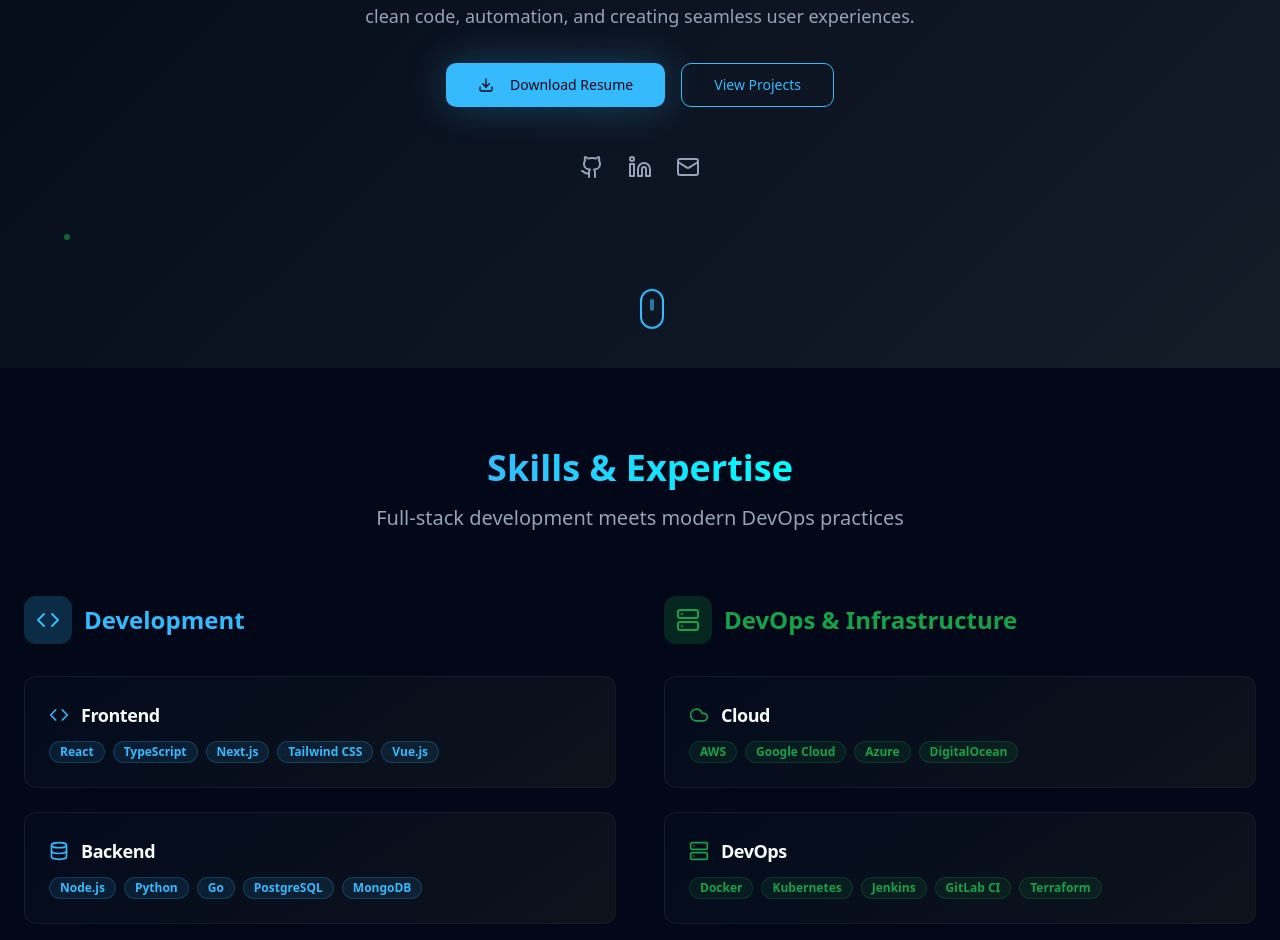
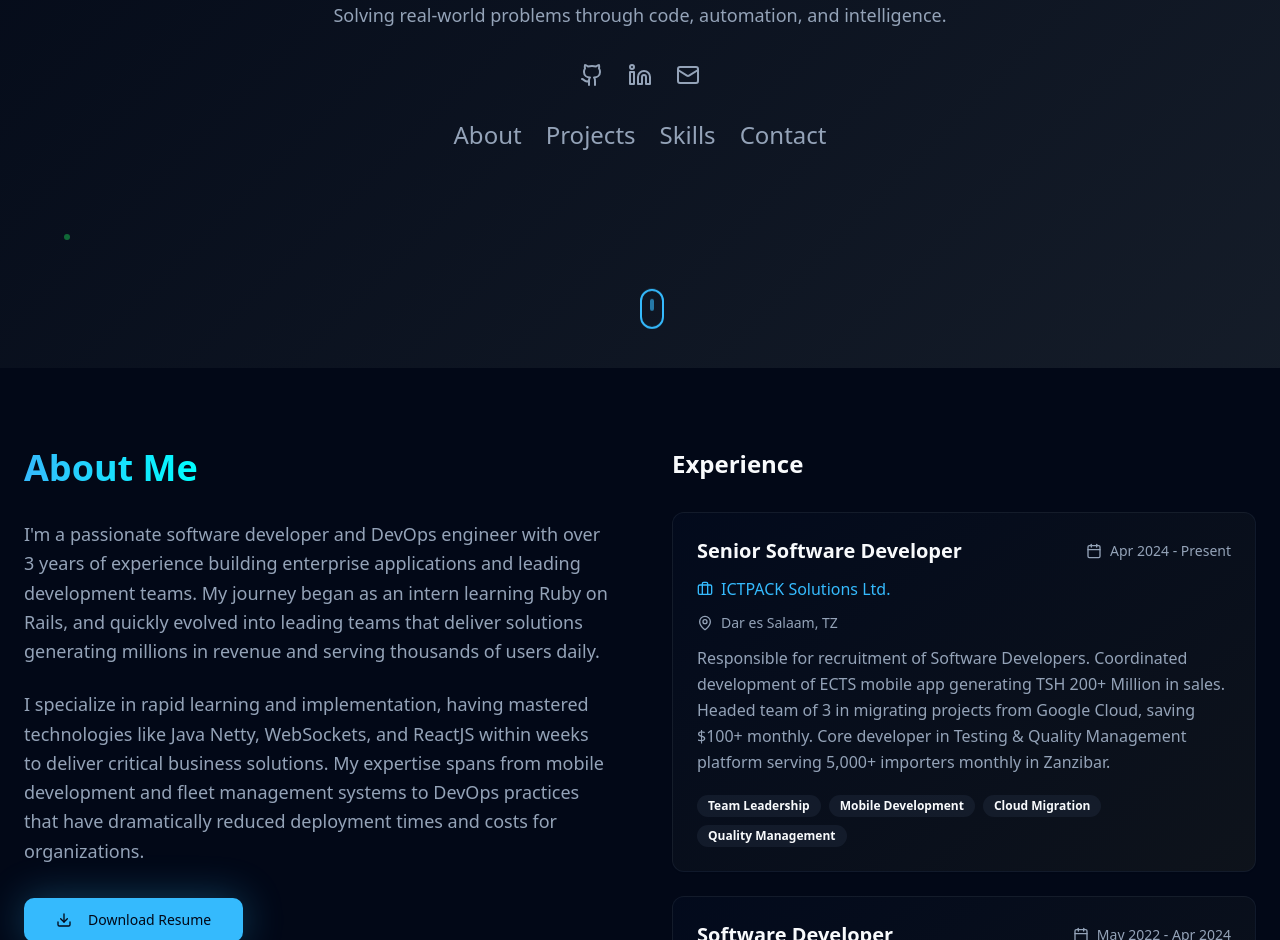
Before and after one commit to mepowerleo10/mepowerleo10.github.io, a React (Vite) app: page / in a window 1280 px wide. Shown: the part 432-1372 px from the top of the page. Built offline with nearby package versions, Linux system fonts and the light colour scheme.

Commit message:
Update the site to match personal style and branding

```diff
--- a/package.json
+++ b/package.json
@@ -40,6 +40,7 @@
     "@radix-ui/react-toggle-group": "^1.1.0",
     "@radix-ui/react-tooltip": "^1.1.4",
     "@tanstack/react-query": "^5.56.2",
+    "@types/react-scroll": "^1.8.10",
     "class-variance-authority": "^0.7.1",
     "clsx": "^2.1.1",
     "cmdk": "^1.0.0",
@@ -54,6 +55,7 @@
     "react-hook-form": "^7.53.0",
     "react-resizable-panels": "^2.1.3",
     "react-router-dom": "^6.26.2",
+    "react-scroll": "^1.9.3",
     "recharts": "^2.12.7",
     "sonner": "^1.5.0",
     "tailwind-merge": "^2.5.2",
--- a/src/components/About.tsx
+++ b/src/components/About.tsx
@@ -1,8 +1,16 @@
+import { Button } from "@/components/ui/button";
+import { Download } from "lucide-react";
+import { useRef } from "react";
 import { Card, CardContent } from "@/components/ui/card";
 import { Badge } from "@/components/ui/badge";
 import { Calendar, MapPin, Briefcase } from "lucide-react";
+import { useIntersectionObserver } from "@/hooks/use-intersection-observer";
+import { cn } from "@/lib/utils";
 
 const About = () => {
+  const ref = useRef<HTMLDivElement>(null);
+  const isIntersecting = useIntersectionObserver(ref, { threshold: 0.1 });
+
   const experience = [
     {
       title: "Senior Software Developer",
@@ -39,8 +47,14 @@ const About = () => {
   ];
 
   return (
-    <section className="py-20 px-6">
-      <div className="max-w-7xl mx-auto">
+    <section id="about" className="py-20 px-6">
+      <div
+        ref={ref}
+        className={cn(
+          "max-w-7xl mx-auto transition-opacity duration-1000 ease-in",
+          isIntersecting ? "opacity-100" : "opacity-0"
+        )}
+      >
         <div className="grid lg:grid-cols-2 gap-16 items-start">
           {/* About content */}
           <div>
@@ -64,12 +78,10 @@ const About = () => {
               </p>
 
               <div className="flex flex-wrap gap-3 mt-8">
-                <Badge variant="outline" className="text-primary border-primary/50 px-3 py-1">
-                  Available for hire
-                </Badge>
-                <Badge variant="outline" className="text-accent border-accent/50 px-3 py-1">
-                  Open to consulting
-                </Badge>
+                <Button size="lg" className="bg-primary hover:bg-primary/90 text-primary-foreground glow-effect transition-all duration-300 hover:scale-105">
+                  <Download className="mr-2 h-4 w-4" />
+                  Download Resume
+                </Button>
               </div>
             </div>
           </div>
--- a/src/components/Contact.tsx
+++ b/src/components/Contact.tsx
@@ -1,13 +1,25 @@
+import { useRef } from "react";
 import { Button } from "@/components/ui/button";
 import { Card, CardContent, CardHeader, CardTitle } from "@/components/ui/card";
 import { Input } from "@/components/ui/input";
 import { Textarea } from "@/components/ui/textarea";
 import { Mail, Phone, MapPin, Send } from "lucide-react";
+import { useIntersectionObserver } from "@/hooks/use-intersection-observer";
+import { cn } from "@/lib/utils";
 
 const Contact = () => {
+  const ref = useRef<HTMLDivElement>(null);
+  const isIntersecting = useIntersectionObserver(ref, { threshold: 0.1 });
+
   return (
-    <section className="py-20 px-6 bg-secondary/20">
-      <div className="max-w-7xl mx-auto">
+    <section id="contact" className="py-20 px-6 bg-secondary/20">
+      <div
+        ref={ref}
+        className={cn(
+          "max-w-7xl mx-auto transition-opacity duration-1000 ease-in",
+          isIntersecting ? "opacity-100" : "opacity-0"
+        )}
+      >
         <div className="text-center mb-16">
           <h2 className="text-4xl font-bold mb-4">
             <span className="gradient-text">Get In Touch</span>
@@ -37,7 +49,7 @@ const Contact = () => {
                 </div>
                 <div>
                   <p className="font-medium">Email</p>
-                  <p className="text-muted-foreground">alex.johnson@email.com</p>
+                  <p className="text-muted-foreground">mussa.shomari10@gmail.com</p>
                 </div>
               </div>
 
@@ -47,7 +59,7 @@ const Contact = () => {
                 </div>
                 <div>
                   <p className="font-medium">Phone</p>
-                  <p className="text-muted-foreground">+1 (555) 123-4567</p>
+                  <p className="text-muted-foreground">+255 710 927 650</p>
                 </div>
               </div>
 
@@ -57,7 +69,7 @@ const Contact = () => {
                 </div>
                 <div>
                   <p className="font-medium">Location</p>
-                  <p className="text-muted-foreground">San Francisco, CA</p>
+                  <p className="text-muted-foreground">Dar es Salaam, Tanzania</p>
                 </div>
               </div>
             </div>
--- /dev/null
+++ b/src/components/FloatingNav.tsx
@@ -0,0 +1,35 @@
+
+import { Link } from 'react-scroll';
+import { Home, User, Code, Briefcase, Mail } from 'lucide-react';
+import { cn } from '@/lib/utils';
+
+const FloatingNav = ({ isNavVisible }: { isNavVisible: boolean }) => {
+  return (
+    <div
+      className={cn(
+        'fixed bottom-8 right-8 z-50 transition-opacity duration-300',
+        isNavVisible ? 'opacity-0' : 'opacity-100'
+      )}
+    >
+      <div className="flex flex-col items-center space-y-4">
+        <Link to="hero" smooth={true} duration={500} className="p-3 bg-background/80 backdrop-blur-sm rounded-full shadow-lg hover:bg-primary hover:text-primary-foreground transition-all duration-300 cursor-pointer">
+          <Home className="h-6 w-6" />
+        </Link>
+        <Link to="about" smooth={true} duration={500} className="p-3 bg-background/80 backdrop-blur-sm rounded-full shadow-lg hover:bg-primary hover:text-primary-foreground transition-all duration-300 cursor-pointer">
+          <User className="h-6 w-6" />
+        </Link>
+        <Link to="projects" smooth={true} duration={500} className="p-3 bg-background/80 backdrop-blur-sm rounded-full shadow-lg hover:bg-primary hover:text-primary-foreground transition-all duration-300 cursor-pointer">
+          <Briefcase className="h-6 w-6" />
+        </Link>
+        <Link to="skills" smooth={true} duration={500} className="p-3 bg-background/80 backdrop-blur-sm rounded-full shadow-lg hover:bg-primary hover:text-primary-foreground transition-all duration-300 cursor-pointer">
+          <Code className="h-6 w-6" />
+        </Link>
+        <Link to="contact" smooth={true} duration={500} className="p-3 bg-background/80 backdrop-blur-sm rounded-full shadow-lg hover:bg-primary hover:text-primary-foreground transition-all duration-300 cursor-pointer">
+          <Mail className="h-6 w-6" />
+        </Link>
+      </div>
+    </div>
+  );
+};
+
+export default FloatingNav;
--- a/src/components/Footer.tsx
+++ b/src/components/Footer.tsx
@@ -9,9 +9,9 @@ const Footer = () => {
         <div className="grid md:grid-cols-2 lg:grid-cols-4 gap-8">
           {/* Brand */}
           <div className="space-y-4">
-            <h3 className="text-xl font-bold gradient-text">Alex Johnson</h3>
+            <h3 className="text-xl font-bold gradient-text">Mussa Mipawa Shomari</h3>
             <p className="text-muted-foreground">
-              Software Developer & DevOps Engineer passionate about building scalable solutions.
+              Senior Software Developer | DevOps Advocate | AI Integrator passionate about building scalable solutions.
             </p>
             <div className="flex space-x-4">
               <a href="#" className="text-muted-foreground hover:text-primary transition-colors duration-300 hover-scale">
@@ -52,16 +52,16 @@ const Footer = () => {
           <div className="space-y-4">
             <h4 className="font-semibold">Contact</h4>
             <div className="space-y-2 text-muted-foreground">
-              <p>San Francisco, CA</p>
-              <p>alex.johnson@email.com</p>
-              <p>+1 (555) 123-4567</p>
+              <p>Dar es Salaam, Tanzania</p>
+              <p>mussa.shomari10@gmail.com</p>
+              <p>+255 710 927 650</p>
             </div>
           </div>
         </div>
 
         <div className="border-t border-border/50 mt-12 pt-8 text-center">
           <p className="text-muted-foreground flex items-center justify-center gap-2">
-            © {currentYear} Alex Johnson. Made with <Heart className="h-4 w-4 text-red-500" /> using React & Tailwind CSS
+            © {currentYear} Mussa Mipawa Shomari. Made with <Heart className="h-4 w-4 text-red-500" /> using React & Tailwind CSS
           </p>
         </div>
       </div>
--- a/src/components/Hero.tsx
+++ b/src/components/Hero.tsx
@@ -1,10 +1,18 @@
+import { useRef } from "react";
 import { Button } from "@/components/ui/button";
 import { Github, Linkedin, Mail, Download } from "lucide-react";
 import heroImage from "@/assets/hero-image.jpg";
+import { Link } from "react-scroll";
+import { useIntersectionObserver } from "@/hooks/use-intersection-observer";
 
-const Hero = () => {
+const Hero = ({ setNavVisible }: { setNavVisible: (visible: boolean) => void }) => {
+  const navRef = useRef<HTMLDivElement>(null);
+  const isNavVisible = useIntersectionObserver(navRef, { threshold: 0.1 });
+
+  setNavVisible(isNavVisible);
+
   return (
-    <section className="relative min-h-screen flex items-center justify-center overflow-hidden tech-grid">
+    <section id="hero" className="relative min-h-screen flex items-center justify-center overflow-hidden tech-grid">
       {/* Background with hero image */}
       <div
         className="absolute inset-0 bg-cover bg-center bg-no-repeat opacity-20"
@@ -26,27 +34,15 @@ const Hero = () => {
             <span className="gradient-text">Mussa Mipawa Shomari</span>
           </h1>
           <div className="text-xl md:text-2xl text-muted-foreground mb-4 animate-fade-in delay-200">
-            <span className="text-primary">Software Developer</span> & <span className="text-accent">DevOps Engineer</span>
+            <span className="text-primary">Software Developer</span> | <span className="text-accent">DevOps Advocate</span> | <span className="text-primary">AI Integrator</span>
           </div>
           <p className="text-lg text-muted-foreground max-w-2xl mx-auto leading-relaxed animate-fade-in delay-300">
-            Building scalable applications and robust infrastructure.
-            Passionate about clean code, automation, and creating seamless user experiences.
+            Solving real-world problems through code, automation, and intelligence.
           </p>
         </div>
 
-        {/* Action buttons */}
-        <div className="flex flex-col sm:flex-row gap-4 justify-center items-center mb-12 animate-fade-in delay-500">
-          <Button size="lg" className="bg-primary hover:bg-primary/90 text-primary-foreground glow-effect transition-all duration-300 hover:scale-105">
-            <Download className="mr-2 h-4 w-4" />
-            Download Resume
-          </Button>
-          <Button variant="outline" size="lg" className="border-primary text-primary hover:bg-primary hover:text-primary-foreground transition-all duration-300">
-            View Projects
-          </Button>
-        </div>
-
         {/* Social links */}
-        <div className="flex justify-center space-x-6 animate-fade-in delay-700">
+        <div className="flex justify-center space-x-6 animate-fade-in delay-700 mb-8">
           <a href="#" className="text-muted-foreground hover:text-primary transition-colors duration-300 hover-scale">
             <Github className="h-6 w-6" />
           </a>
@@ -56,6 +52,14 @@ const Hero = () => {
           <a href="#" className="text-muted-foreground hover:text-primary transition-colors duration-300 hover-scale">
             <Mail className="h-6 w-6" />
           </a>
+        </div>
+
+        {/* Nav links */}
+        <div ref={navRef} className="flex justify-center space-x-6 animate-fade-in delay-600 text-2xl">
+          <Link to="about" smooth={true} duration={500} className="text-muted-foreground hover:text-primary transition-colors duration-300 cursor-pointer">About</Link>
+          <Link to="projects" smooth={true} duration={500} className="text-muted-foreground hover:text-primary transition-colors duration-300 cursor-pointer">Projects</Link>
+          <Link to="skills" smooth={true} duration={500} className="text-muted-foreground hover:text-primary transition-colors duration-300 cursor-pointer">Skills</Link>
+          <Link to="contact" smooth={true} duration={500} className="text-muted-foreground hover:text-primary transition-colors duration-300 cursor-pointer">Contact</Link>
         </div>
       </div>
 
--- a/src/components/Projects.tsx
+++ b/src/components/Projects.tsx
@@ -1,9 +1,15 @@
+import { useRef } from "react";
 import { Card, CardContent, CardDescription, CardFooter, CardHeader, CardTitle } from "@/components/ui/card";
 import { Button } from "@/components/ui/button";
 import { Badge } from "@/components/ui/badge";
 import { Github, ExternalLink, Code, Server } from "lucide-react";
+import { useIntersectionObserver } from "@/hooks/use-intersection-observer";
+import { cn } from "@/lib/utils";
 
 const Projects = () => {
+  const ref = useRef<HTMLDivElement>(null);
+  const isIntersecting = useIntersectionObserver(ref, { threshold: 0.1 });
+
   const projects = [
     {
       title: "E-Commerce Platform",
@@ -70,8 +76,14 @@ const Projects = () => {
   };
 
   return (
-    <section className="py-20 px-6 bg-secondary/20">
-      <div className="max-w-7xl mx-auto">
+    <section id="projects" className="py-20 px-6 bg-secondary/20">
+      <div
+        ref={ref}
+        className={cn(
+          "max-w-7xl mx-auto transition-opacity duration-1000 ease-in",
+          isIntersecting ? "opacity-100" : "opacity-0"
+        )}
+      >
         <div className="text-center mb-16">
           <h2 className="text-4xl font-bold mb-4">
             <span className="gradient-text">Featured Projects</span>
--- a/src/components/Skills.tsx
+++ b/src/components/Skills.tsx
@@ -1,8 +1,14 @@
+import { useRef } from "react";
 import { Card, CardContent, CardHeader, CardTitle } from "@/components/ui/card";
 import { Badge } from "@/components/ui/badge";
 import { Code, Server, Cloud, Database, Terminal, Zap } from "lucide-react";
+import { useIntersectionObserver } from "@/hooks/use-intersection-observer";
+import { cn } from "@/lib/utils";
 
 const Skills = () => {
+  const ref = useRef<HTMLDivElement>(null);
+  const isIntersecting = useIntersectionObserver(ref, { threshold: 0.1 });
+
   const devSkills = [
     { category: "Frontend", skills: ["React", "TypeScript", "Next.js", "Tailwind CSS", "Vue.js"], icon: Code },
     { category: "Backend", skills: ["Node.js", "Python", "Go", "PostgreSQL", "MongoDB"], icon: Database },
@@ -16,8 +22,14 @@ const Skills = () => {
   ];
 
   return (
-    <section className="py-20 px-6">
-      <div className="max-w-7xl mx-auto">
+    <section id="skills" className="py-20 px-6">
+      <div
+        ref={ref}
+        className={cn(
+          "max-w-7xl mx-auto transition-opacity duration-1000 ease-in",
+          isIntersecting ? "opacity-100" : "opacity-0"
+        )}
+      >
         <div className="text-center mb-16">
           <h2 className="text-4xl font-bold mb-4">
             <span className="gradient-text">Skills & Expertise</span>
--- /dev/null
+++ b/src/hooks/use-intersection-observer.tsx
@@ -0,0 +1,25 @@
+
+import { useState, useEffect, RefObject } from 'react';
+
+export const useIntersectionObserver = (
+  ref: RefObject<Element>,
+  options: IntersectionObserverInit = {}
+) => {
+  const [isIntersecting, setIntersecting] = useState(false);
+
+  useEffect(() => {
+    const observer = new IntersectionObserver(([entry]) => {
+      setIntersecting(entry.isIntersecting);
+    }, options);
+
+    if (ref.current) {
+      observer.observe(ref.current);
+    }
+
+    return () => {
+      observer.disconnect();
+    };
+  }, [ref, options]);
+
+  return isIntersecting;
+};
--- a/src/pages/Index.tsx
+++ b/src/pages/Index.tsx
@@ -1,17 +1,22 @@
+import { useState } from "react";
 import Hero from "@/components/Hero";
 import Skills from "@/components/Skills";
 import Projects from "@/components/Projects";
 import About from "@/components/About";
 import Contact from "@/components/Contact";
 import Footer from "@/components/Footer";
+import FloatingNav from "@/components/FloatingNav";
 
 const Index = () => {
+  const [isNavVisible, setNavVisible] = useState(true);
+
   return (
     <div className="min-h-screen bg-background">
-      <Hero />
+      <FloatingNav isNavVisible={isNavVisible} />
+      <Hero setNavVisible={setNavVisible} />
+      <About />
+      <Projects />
       <Skills />
-      <Projects />
-      <About />
       <Contact />
       <Footer />
     </div>
```
Also changed, not shown: 1 other file (tests, documents, lock files or other folders).
